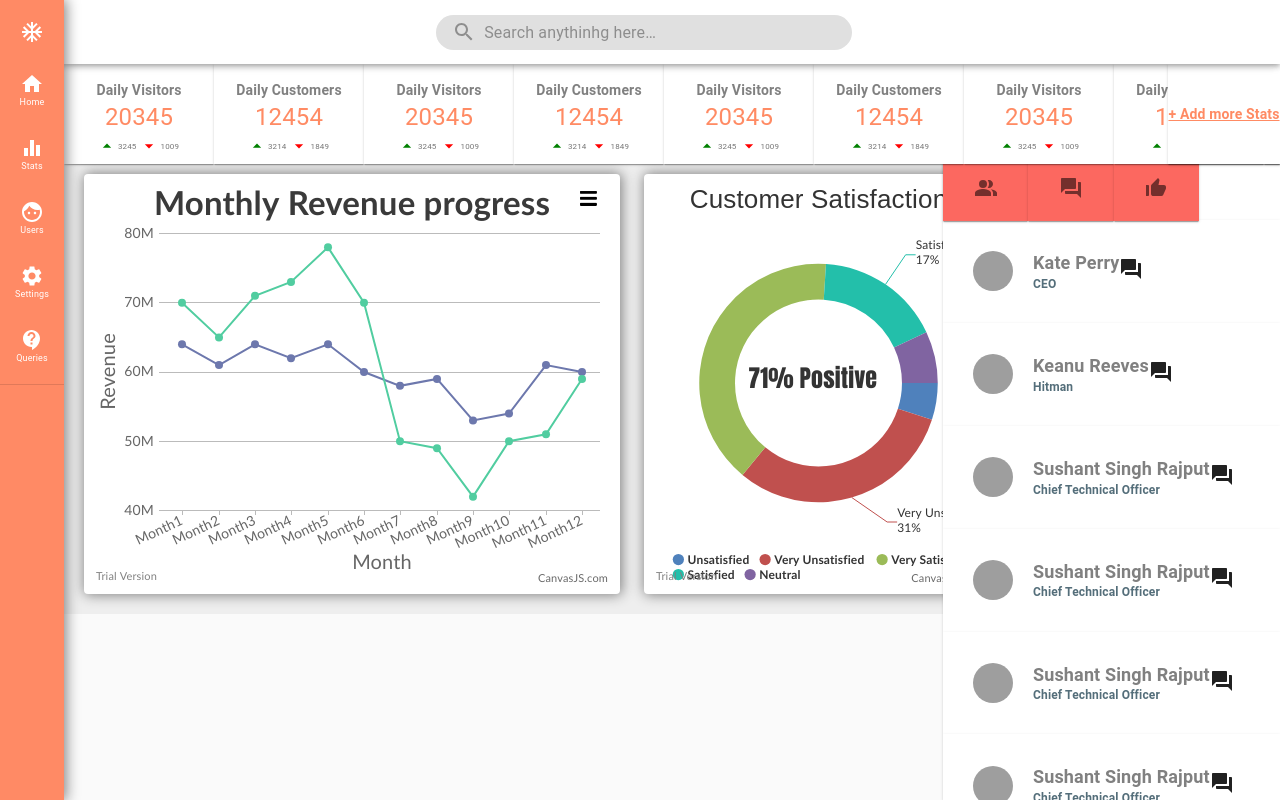
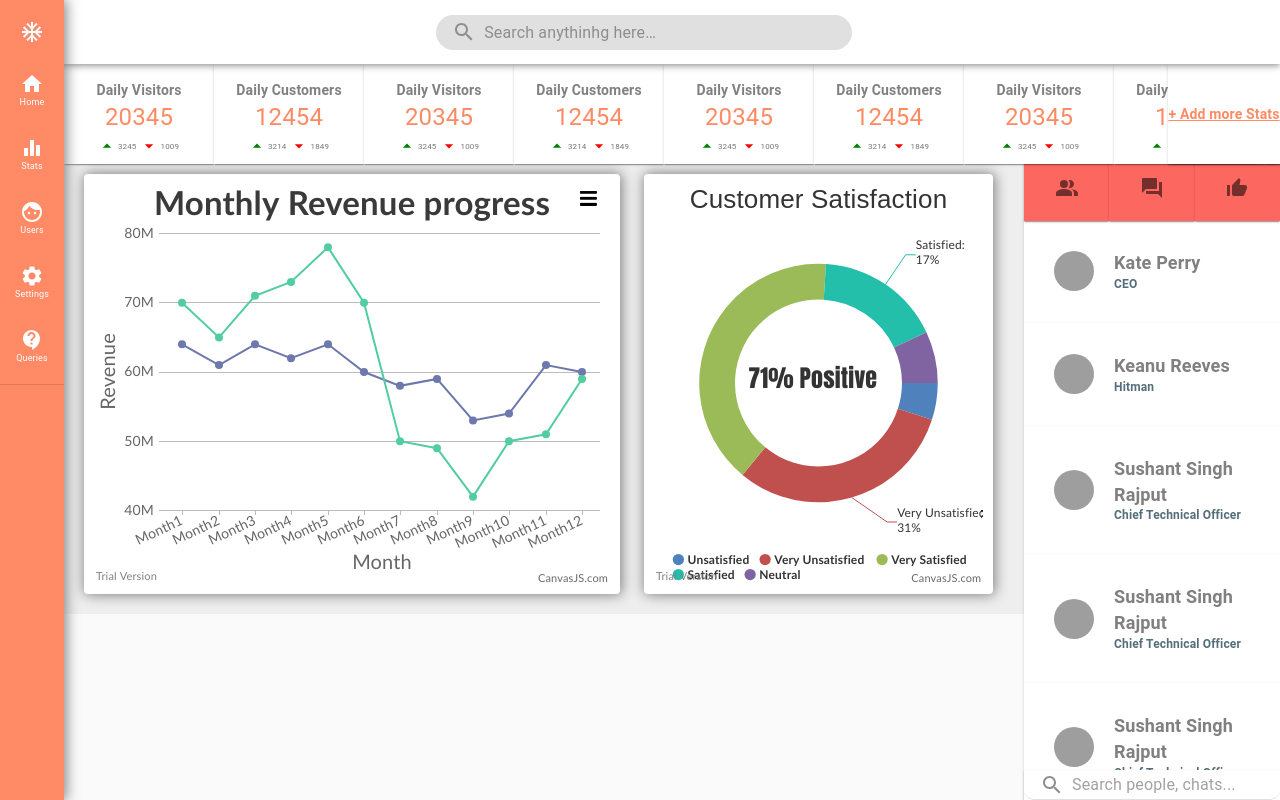
Before and after one commit to ani10/reactDashboard, a React (Create React App) app: page / in a window 1280 px wide. Built offline with nearby package versions, Linux system fonts and the light colour scheme; grey boxes are pictures that could not be loaded.

Commit message:
Chat panel header and search css fixed

```diff
--- a/src/App.tsx
+++ b/src/App.tsx
@@ -32,10 +32,10 @@ function App() {
         <NavBar />
         <QuickStatusBar />
         <Grid className={classes.mainGrid} container spacing={3}>
-          <Grid item lg={6} sm={12}>
+          <Grid item lg={6} sm={12} xs={12}>
             <LineChart></LineChart>
           </Grid>
-          <Grid item lg={4} sm={6}>
+          <Grid item lg={4} sm={6} xs={12}>
             <DoughnutChart></DoughnutChart>
           </Grid>
 
--- a/src/panels/chatPanel.tsx
+++ b/src/panels/chatPanel.tsx
@@ -2,7 +2,6 @@ import React from "react";
 import PeopleAltIcon from '@material-ui/icons/PeopleAlt';
 import ForumIcon from '@material-ui/icons/Forum';
 import ThumbUpAltIcon from '@material-ui/icons/ThumbUpAlt';
-import QuestionAnswerIcon from '@material-ui/icons/QuestionAnswer';
 import { makeStyles, Theme, createStyles, Card, Box, Avatar, Grid, InputBase } from "@material-ui/core";
 import * as DATA from "../mockdata/chatPanelData.json"
 import ChatHead from "../interfaces/ChatHead";
@@ -20,11 +19,13 @@ createStyles(
         maxHeight: "100vh",
         overflowY: "scroll",
         height: '80vh',
+        width: '20vw',
+        flexShrink: 0,
       },
       chatTopBar: {
         zIndex: 999,
         position: "fixed",
-        width: '20%'
+        width: '20vw'
       },
       chatHeadButtons: {
         display: "inline-block",
@@ -60,11 +61,11 @@ createStyles(
       messageIcon: {
         alignSelf: "center",
       },
-      search: {
-        position: 'relative',
-        borderRadius: 'theme.shape.borderRadius',
-        margin: "2px",
-        width: '100%',
+      searchbox:{
+        zIndex: 999,
+        position: "fixed",
+        bottom: 0,
+        width: '20vw',
       },
       searchIcon: {
         color: '#8E8E8E',
@@ -130,14 +131,11 @@ const ChatPanel: React.FC = () => {
                     {item.position}
                   </div>
                 </span>
-                <span className={classes.messageIcon}>
-                  <QuestionAnswerIcon/>
-                </span>
               </Card>
             );
           })}
-          <Card square={true} className={classes.chatHead}>
-            <div className={classes.search}>
+          <Card square={true} className={classes.searchbox}>
+            <div>
               <div className={classes.searchIcon}>
                 <SearchIcon />
               </div>
```
